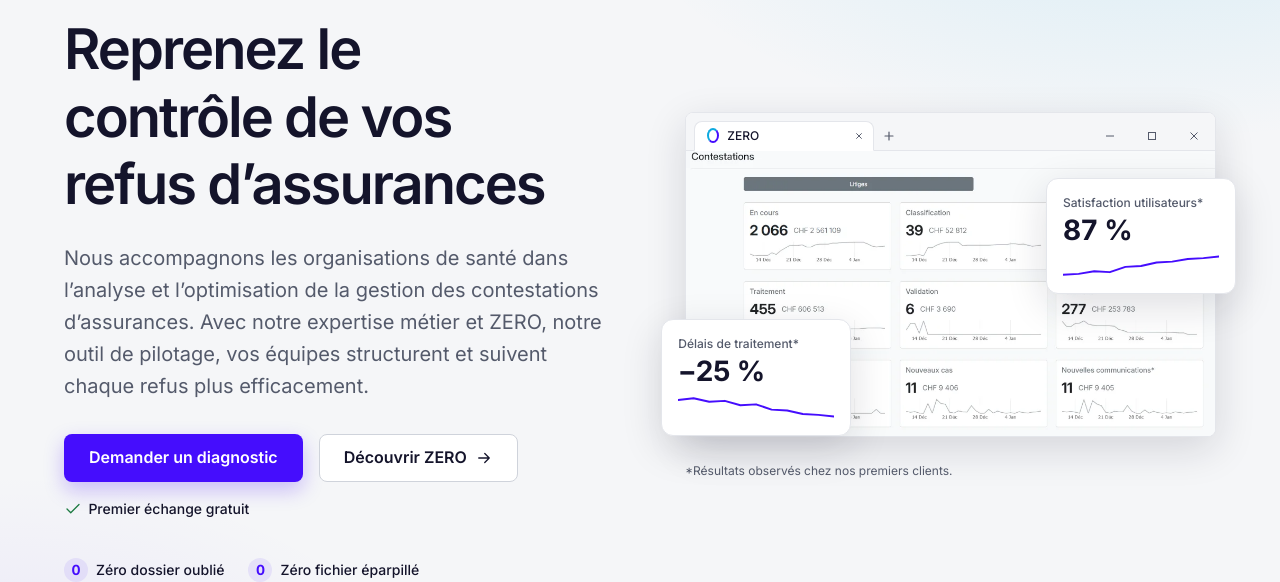
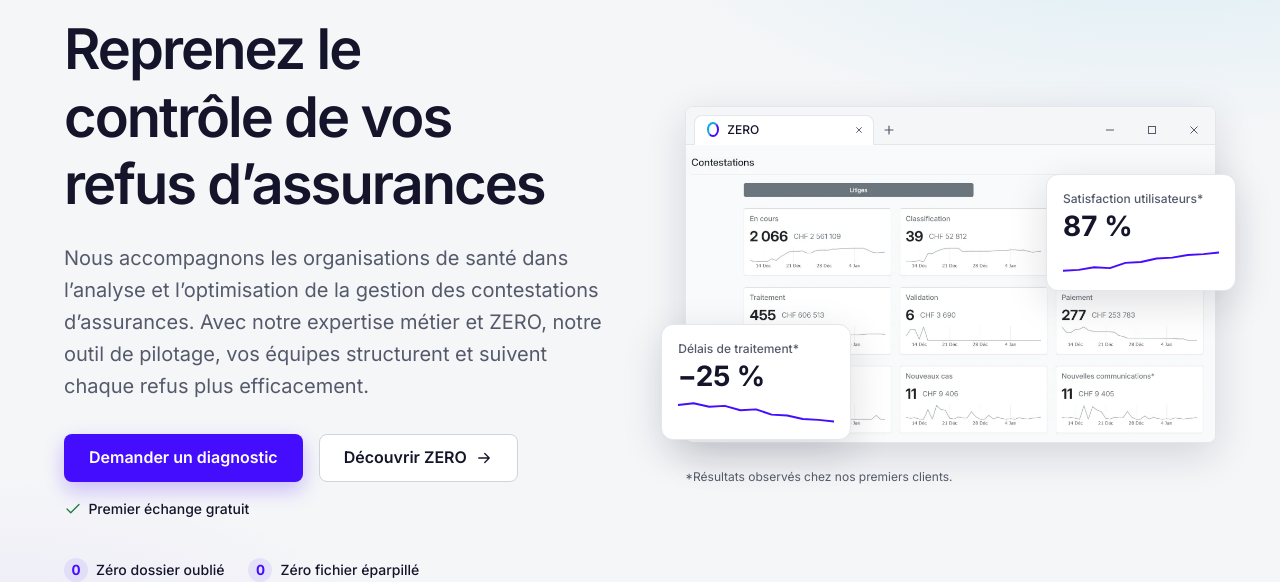
Before and after one commit to loicJubin/sanabill, a Jekyll site: the page built from index.html, in a window 1280 px wide. Shown: the part 219-801 px from the top of the page. Built offline with Jekyll 4.4.1, drawn with Linux system fonts in a browser that asks for light colours.

Commit message:
style(hero): Add space between the window bar and the ZERO screenshot

```diff
--- a/_sass/base/_layout.scss
+++ b/_sass/base/_layout.scss
@@ -218,4 +218,10 @@
   img {
     width: 100%;
   }
+
+  // Breathing room between the window bar and the top of the screenshot
+  &__bar + img {
+    padding-top: 12px;
+    background: #f8fafb; // matches the top edge of the ZERO screenshots
+  }
 }
```
